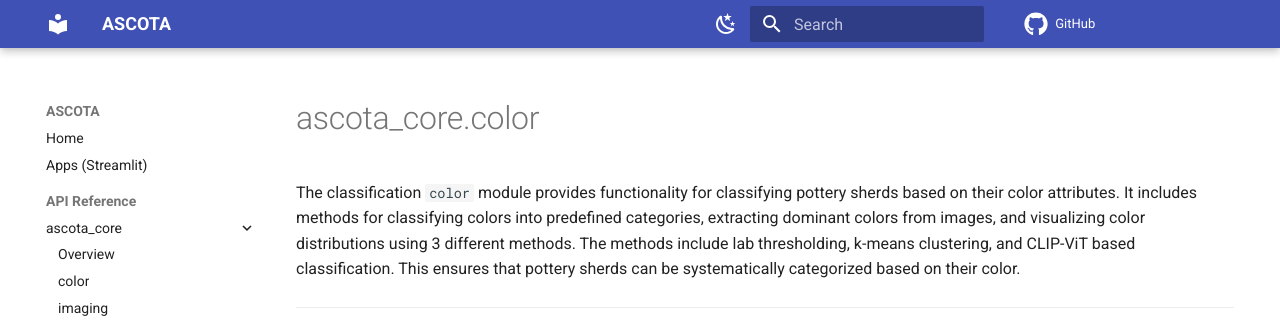
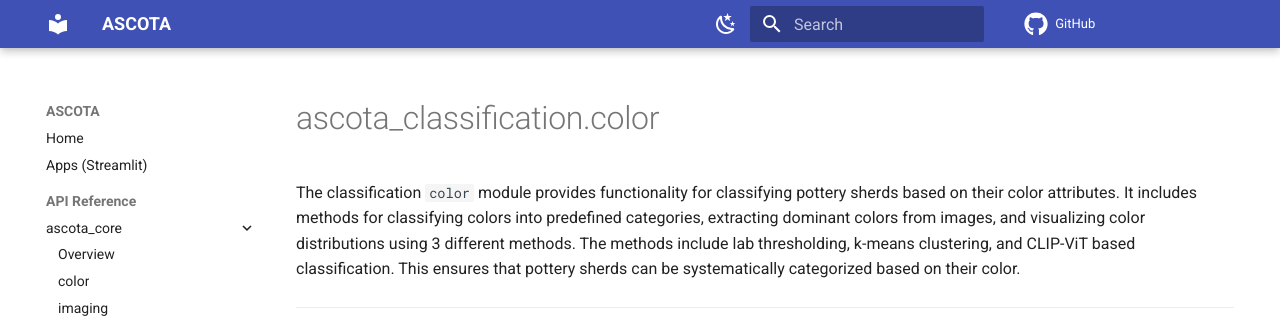
Before and after one commit to ShabGaming/ascota, an MkDocs documentation site: the page built from docs/api/ascota_classification/color.md, in a window 1280 px wide, cut to the strip 0-328 px from the top of the page. Built offline with MkDocs 1.6.1 and Material for MkDocs 9.7.7, drawn with Linux system fonts in a browser that asks for light colours; comment, search, counter and statistics services are not loaded.

Commit message:
Update color.md

```diff
--- a/docs/api/ascota_classification/color.md
+++ b/docs/api/ascota_classification/color.md
@@ -1,4 +1,4 @@
-# ascota_core.color
+# ascota_classification.color
 
 The classification `color` module provides functionality for classifying
 pottery sherds based on their color attributes. It includes methods for
```
